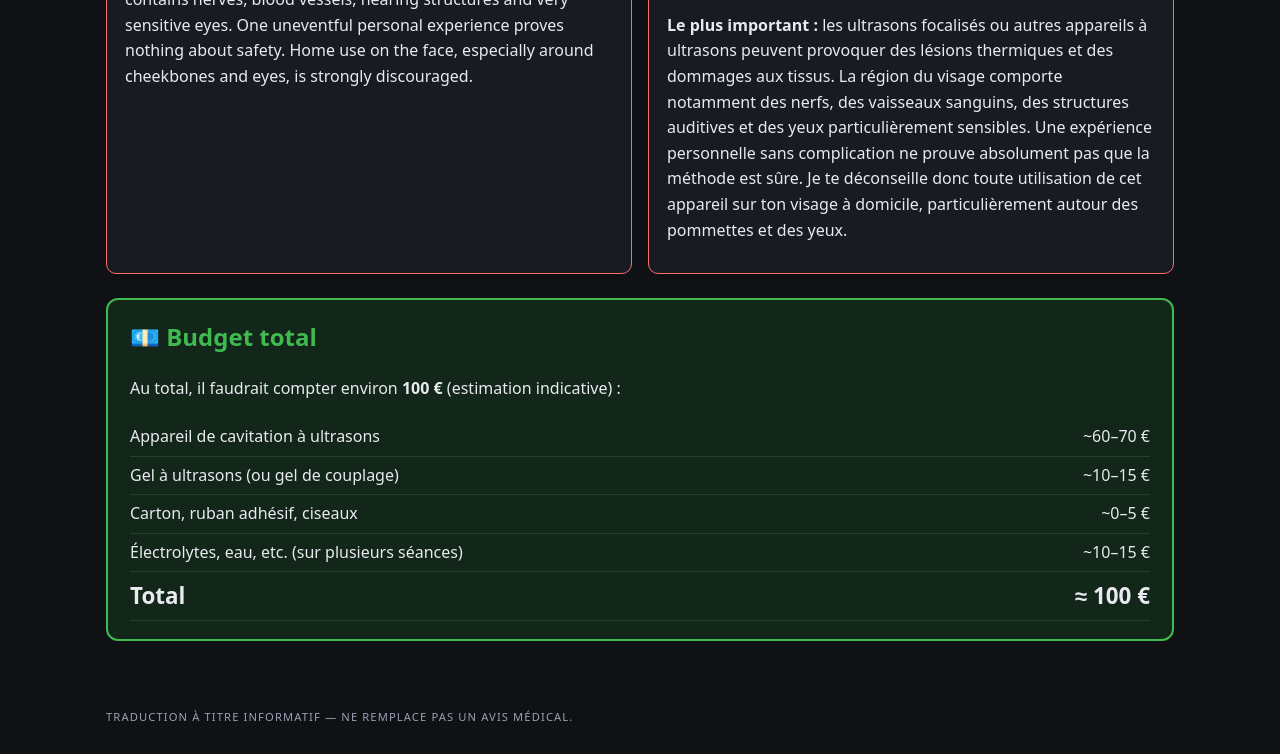
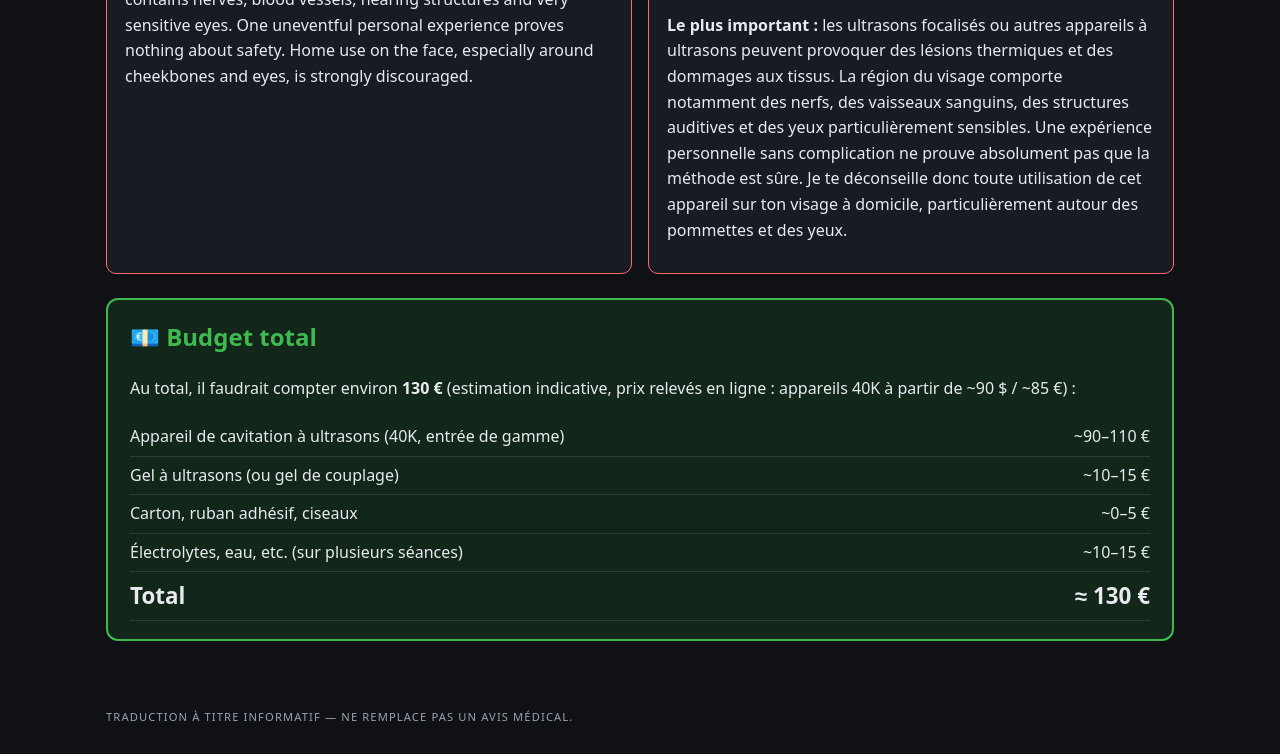
Before and after one commit to maximeedit00-web/guide-cavitation, a plain HTML site: page index.html in a window 1280 px wide. Shown: the part 4021-4775 px from the top of the page. Drawn offline with Linux system fonts and the light colour scheme.

Commit message:
Budget ~130 EUR
Co-Authored-By: Claude Sonnet 5.5 <noreply@anthropic.com>

```diff
--- a/index.html
+++ b/index.html
@@ -77,13 +77,13 @@ ul{padding-left:20px}
 
 <section class="budget">
 <h2>💶 Budget total</h2>
-<p>Au total, il faudrait compter environ <b>100 €</b> (estimation indicative) :</p>
+<p>Au total, il faudrait compter environ <b>130 €</b> (estimation indicative, prix relevés en ligne : appareils 40K à partir de ~90 $ / ~85 €) :</p>
 <table>
-<tr><td>Appareil de cavitation à ultrasons</td><td>~60–70 €</td></tr>
+<tr><td>Appareil de cavitation à ultrasons (40K, entrée de gamme)</td><td>~90–110 €</td></tr>
 <tr><td>Gel à ultrasons (ou gel de couplage)</td><td>~10–15 €</td></tr>
 <tr><td>Carton, ruban adhésif, ciseaux</td><td>~0–5 €</td></tr>
 <tr><td>Électrolytes, eau, etc. (sur plusieurs séances)</td><td>~10–15 €</td></tr>
-<tr><td class="total">Total</td><td class="total">≈ 100 €</td></tr>
+<tr><td class="total">Total</td><td class="total">≈ 130 €</td></tr>
 </table>
 </section>
 
```
